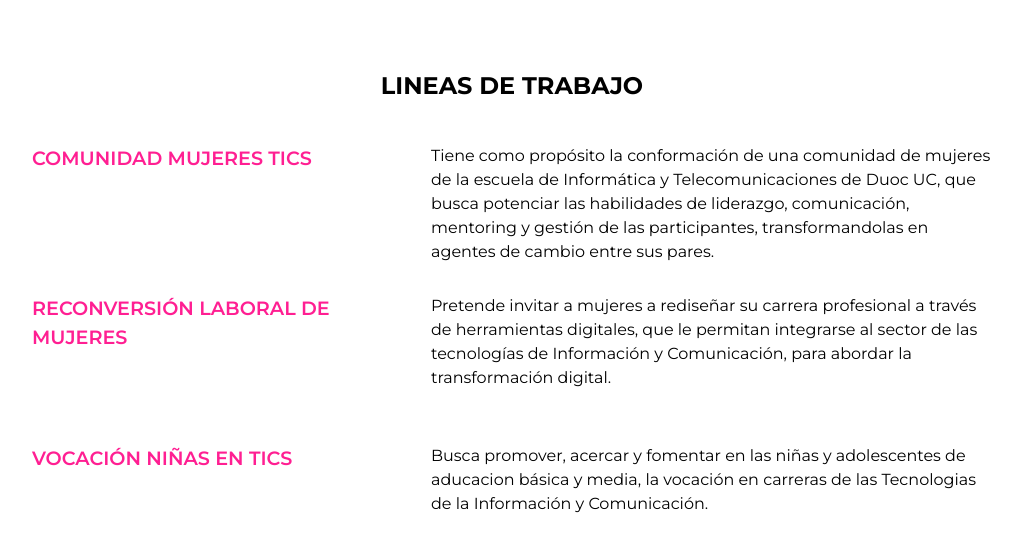
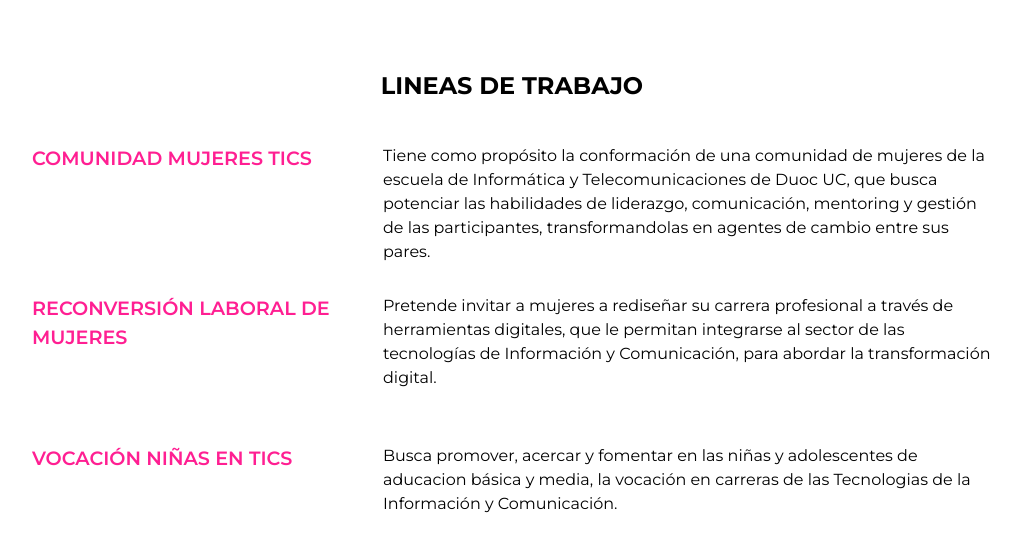
Before and after one commit to JulioAndresRamirez/MMT, a plain HTML site: page index.html in a window 1280 px wide. Shown: the part 1113-1665 px from the top of the page, without its empty margins (128-1149 px from the left). Drawn offline with nearby package versions, Linux system fonts and the light colour scheme.

Commit message:
Lineas de trabajo2

```diff
--- a/css/estilos.css
+++ b/css/estilos.css
@@ -344,7 +344,7 @@ header .btn_close {
 }
 
 .lineas .titulo_lineas {
-    width: 40%;
+    width: 35%;
     color: var(--Color-pink);
     font-size: 1.2em;
     font-weight: 600;
@@ -354,7 +354,7 @@ header .btn_close {
 
 .lineas .contenido_lineas {
     padding-left: 15px;
-    width: 60%;
+    width: 65%;
     align-self: flex-start;
 }
 
--- a/index.html
+++ b/index.html
@@ -104,10 +104,11 @@
 
     <section class="lineas">
         <div class="container lineas_container">
-            <h2 style="padding: 40px; text-align: center;" class="objetivo_title">LINEAS DE TRABAJO </h2>
+            <h2 data-aos="fade-up" data-aos-duration="800" data-aos-once="true"
+                style="padding: 40px; text-align: center;" class="objetivo_title">LINEAS DE TRABAJO </h2>
 
             <div class="textos_lineas">
-                <div class="lineas_texto_container">
+                <div data-aos="fade-up" data-aos-duration="800" data-aos-once="true" class="lineas_texto_container">
                     <p class="titulo_lineas">Comunidad mujeres TICs</p>
                     <p class="contenido_lineas">Tiene como propósito la conformación de una comunidad de mujeres de
                         la
@@ -118,7 +119,7 @@
                         pares.
                     </p>
                 </div>
-                <div class="lineas_texto_container">
+                <div data-aos="fade-up" data-aos-duration="800" data-aos-once="true" class="lineas_texto_container">
                     <p class="titulo_lineas">Reconversión laboral de mujeres</p>
                     <p class="contenido_lineas">Pretende invitar a mujeres a rediseñar su carrera profesional a
                         través
@@ -126,7 +127,7 @@
                         que le permitan integrarse al sector de las tecnologías de Información y Comunicación, para
                         abordar la transformación digital.</p>
                 </div>
-                <div class="lineas_texto_container">
+                <div data-aos="fade-up" data-aos-duration="800" data-aos-once="true" class="lineas_texto_container">
                     <p class="titulo_lineas">Vocación niñas en TICs</p>
                     <p class="contenido_lineas"> Busca promover, acercar y fomentar en las niñas y adolescentes de
                         aducacion básica y media, la
```
